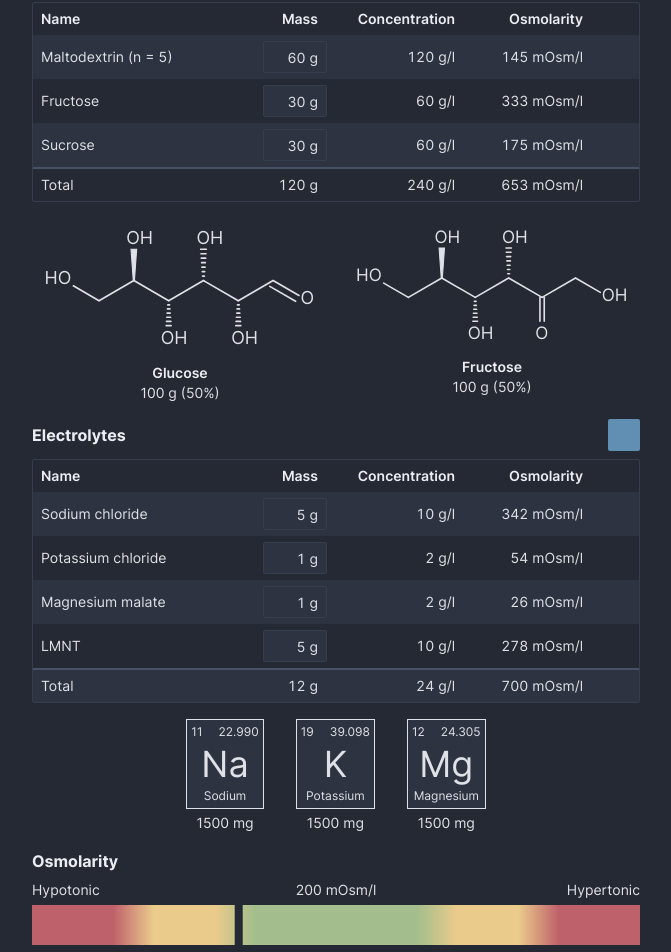
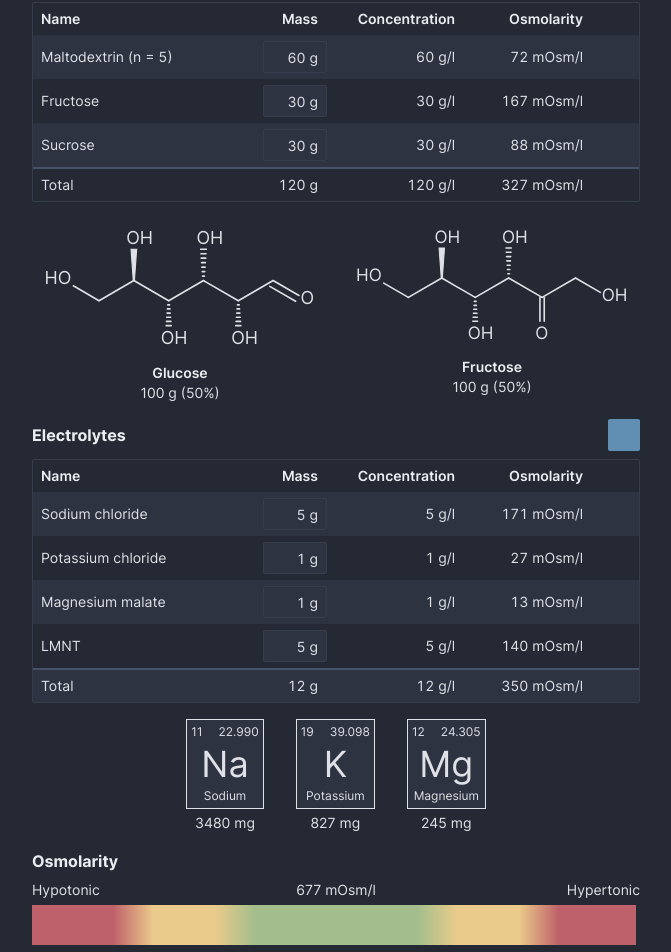
Before and after one commit to jsmolka/bottle, a Vue app: page / in a window 1280 px wide. Shown: the part 238-1190 px from the top of the page, without its empty margins (304-975 px from the left). Built offline with nearby package versions, Linux system fonts and the light colour scheme; some icons are missing.

Commit message:
calculate values

```diff
--- a/src/modules/bottle.js
+++ b/src/modules/bottle.js
@@ -1,33 +1,32 @@
-import { Mixture, Molecule, Substance } from '@/modules/chemistry';
+import { Mixture, Mixtures, Molecule } from '@/modules/chemistry';
 import { array, defineSchema, primitive, schema } from '@/utils/persist';
 
 export class Bottle {
   constructor() {
-    this.volume = 500; // l
-    this.carbohydrates = [
-      Mixture.fromMolecule(Molecule.maltodextrin(5), 60),
-      Mixture.fromMolecule(Molecule.fructose, 30),
-      Mixture.fromMolecule(Molecule.sucrose, 30),
-    ];
-    this.electrolytes = [
-      Mixture.fromMolecule(Molecule.sodiumChloride, 5),
-      Mixture.fromMolecule(Molecule.potassiumChloride, 1),
-      Mixture.fromMolecule(Molecule.magnesiumMalate, 1),
-      new Mixture(
-        'LMNT',
-        [
-          new Substance(Molecule.sodiumChloride, 1000),
-          new Substance(Molecule.potassiumChloride, 150),
-          new Substance(Molecule.magnesiumMalate, 155),
-        ],
-        5,
-      ),
-    ];
+    this.volume = 1; // l
+    this.carbohydrates = Mixtures.of(
+      Mixture.molecule(Molecule.maltodextrin(5), 60),
+      Mixture.molecule(Molecule.fructose, 30),
+      Mixture.molecule(Molecule.sucrose, 30),
+    );
+    this.electrolytes = Mixtures.of(
+      Mixture.molecule(Molecule.sodiumChloride, 5),
+      Mixture.molecule(Molecule.potassiumChloride, 1),
+      Mixture.molecule(Molecule.magnesiumMalate, 1),
+      Mixture.lmnt(5),
+    );
+  }
+
+  get osmolarity() {
+    return (
+      this.carbohydrates.totalOsmolarity(this.volume) +
+      this.electrolytes.totalOsmolarity(this.volume)
+    );
   }
 }
 
 defineSchema(Bottle, {
   volume: primitive(),
-  carbohydrates: array(schema(Mixture)),
-  electrolytes: array(schema(Mixture)),
+  carbohydrates: array(schema(Mixture), Mixtures),
+  electrolytes: array(schema(Mixture), Mixtures),
 });
--- a/src/modules/chemistry.js
+++ b/src/modules/chemistry.js
@@ -29,6 +29,11 @@ export class Atoms {
     this.atom = atom;
     this.count = count;
   }
+
+  // u
+  get mass() {
+    return this.atom.mass * this.count;
+  }
 }
 
 defineSchema(Atoms, {
@@ -40,7 +45,7 @@ export class Molecule {
   constructor(name, formula, osmolesPerMole) {
     this.name = name;
     this.formula = formula;
-    this.osmolesPerMole = osmolesPerMole;
+    this.osmolesPerMole = osmolesPerMole; // Osm/mol
   }
 
   static maltodextrin(n) {
@@ -158,11 +163,26 @@ export class Molecule {
 
   // g/mol
   get molarMass() {
-    let mass = 0;
+    let molarMass = 0;
     for (const atoms of this.formula) {
-      mass += atoms.atom.mass * atoms.count;
+      molarMass += atoms.mass;
     }
-    return mass;
+    return molarMass;
+  }
+
+  // g/l -> Osm/l
+  osmolarity(concentration) {
+    return (concentration / this.molarMass) * this.osmolesPerMole;
+  }
+
+  molarMassPercentage(atom) {
+    let molarMass = 0;
+    for (const atoms of this.formula) {
+      if (atoms.atom.number === atom.number) {
+        molarMass += atoms.mass;
+      }
+    }
+    return molarMass / this.molarMass;
   }
 }
 
@@ -184,6 +204,47 @@ defineSchema(Substance, {
   proportion: primitive(),
 });
 
+export class Substances extends Array {
+  get totalProportion() {
+    let proportion = 0;
+    for (const substance of this) {
+      proportion += substance.proportion;
+    }
+    return proportion;
+  }
+
+  // g/mol
+  get molarMass() {
+    let molarMass = 0;
+    for (const substance of this) {
+      molarMass += substance.proportion * substance.molecule.molarMass;
+    }
+    return molarMass / this.totalProportion;
+  }
+
+  // Osm/mol
+  get osmolesPerMole() {
+    let osmolesPerMole = 0;
+    for (const substance of this) {
+      osmolesPerMole += substance.proportion * substance.molecule.osmolesPerMole;
+    }
+    return osmolesPerMole / this.totalProportion;
+  }
+
+  // g/l -> Osm/l
+  osmolarity(concentration) {
+    return (concentration / this.molarMass) * this.osmolesPerMole;
+  }
+
+  molarMassPercentage(atom) {
+    let molarMass = 0;
+    for (const substance of this) {
+      molarMass += substance.proportion * substance.molecule.molarMassPercentage(atom);
+    }
+    return molarMass / this.totalProportion;
+  }
+}
+
 export class Mixture {
   constructor(name, substances, mass) {
     this.name = name;
@@ -191,34 +252,79 @@ export class Mixture {
     this.mass = mass; // g
   }
 
-  static fromMolecule(molecule, mass) {
-    return new Mixture(molecule.name, [new Substance(molecule, 1)], mass);
+  static molecule(molecule, mass) {
+    return new Mixture(molecule.name, Substances.of(new Substance(molecule, 1)), mass);
   }
 
-  // g/mol
-  get molarMass() {
-    let total = 0;
-    let totalProportions = 0;
-    for (const substance of this.substances) {
-      total += substance.proportion * substance.molecule.molarMass;
-      totalProportions += substance.proportion;
-    }
-    return total / totalProportions;
+  static lmnt(mass) {
+    return new Mixture(
+      'LMNT',
+      Substances.of(
+        new Substance(Molecule.sodiumChloride, 1000),
+        new Substance(Molecule.potassiumChloride, 150),
+        new Substance(Molecule.magnesiumMalate, 150),
+      ),
+      mass,
+    );
   }
 
-  get osmolesPerMole() {
-    let total = 0;
-    let totalProportions = 0;
-    for (const substance of this.substances) {
-      total += substance.proportion * substance.molecule.osmolesPerMole;
-      totalProportions += substance.proportion;
-    }
-    return total / totalProportions;
+  // l -> g/l
+  concentration(volume) {
+    return this.mass / volume;
+  }
+
+  // l -> Osm/l
+  osmolarity(volume) {
+    return this.substances.osmolarity(this.concentration(volume));
   }
 }
 
 defineSchema(Mixture, {
   name: primitive(),
-  substances: array(schema(Substance)),
+  substances: array(schema(Substance), Substances),
   mass: primitive(),
 });
+
+export class Mixtures extends Array {
+  get totalMass() {
+    let mass = 0;
+    for (const mixture of this) {
+      mass += mixture.mass;
+    }
+    return mass;
+  }
+
+  get molarMass() {
+    let molarMass = 0;
+    for (const mixture of this) {
+      molarMass += mixture.mass * mixture.substances.molarMass;
+    }
+    return molarMass / this.totalMass;
+  }
+
+  // l -> g/l
+  totalConcentration(volume) {
+    let concentration = 0;
+    for (const mixture of this) {
+      concentration += mixture.concentration(volume);
+    }
+    return concentration;
+  }
+
+  // l -> Osm/l
+  totalOsmolarity(volume) {
+    let osmolarity = 0;
+    for (const mixture of this) {
+      osmolarity += mixture.osmolarity(volume);
+    }
+    return osmolarity;
+  }
+
+  molarMassPercentage(atom) {
+    let percentage = 0;
+    for (const mixture of this) {
+      percentage += mixture.mass * mixture.substances.molarMassPercentage(atom);
+    }
+    return percentage / this.totalMass;
+  }
+}
--- a/src/views/Index.vue
+++ b/src/views/Index.vue
@@ -11,7 +11,13 @@
     <h1>Bottle</h1>
     <FormItem>
       <Label>Volume</Label>
-      <InputNumber v-model="bottle.volume" :min="1" :max="2000" suffix=" ml" />
+      <InputNumber
+        :model-value="1000 * bottle.volume"
+        @update:model-value="bottle.volume = $event / 1000"
+        :min="1"
+        :max="2000"
+        suffix=" ml"
+      />
     </FormItem>
 
     <h1 class="flex justify-between items-center gap-4">
@@ -20,7 +26,7 @@
         <PhPlus class="size-4" />
       </Button>
     </h1>
-    <Mixtures :mixtures="bottle.carbohydrates" :volume="bottle.volume / 1000" />
+    <Mixtures :mixtures="bottle.carbohydrates" :volume="bottle.volume" />
 
     <div class="flex gap-4">
       <Carbohydrate name="Glucose" :mass="100" :percentage="0.5">
@@ -37,19 +43,21 @@
         <PhPlus class="size-4" />
       </Button>
     </h1>
-    <Mixtures :mixtures="bottle.electrolytes" :volume="bottle.volume / 1000" />
+    <Mixtures :mixtures="bottle.electrolytes" :volume="bottle.volume" />
 
     <div class="flex flex-wrap justify-center gap-8 mx-auto">
-      <Electrolyte :atom="Atom.sodium" :mass="1.5" />
-      <Electrolyte :atom="Atom.potassium" :mass="1.5" />
-      <Electrolyte :atom="Atom.magnesium" :mass="1.5" />
+      <Electrolyte
+        v-for="atom of [Atom.sodium, Atom.potassium, Atom.magnesium]"
+        :atom="atom"
+        :mass="bottle.electrolytes.molarMassPercentage(atom) * bottle.electrolytes.totalMass"
+      />
     </div>
 
     <h1>Osmolarity</h1>
     <svg height="86" fill="currentColor">
       <g>
         <text x="0%" y="14" text-anchor="start">Hypotonic</text>
-        <text x="50%" y="14" text-anchor="middle">200 mOsm/l</text>
+        <text x="50%" y="14" text-anchor="middle">{{ Math.round(1000 * osmolarity) }} mOsm/l</text>
         <text x="100%" y="14" text-anchor="end">Hypertonic</text>
       </g>
       <g>
@@ -67,7 +75,14 @@
           </linearGradient>
         </defs>
         <rect x="0%" y="24" width="100%" height="40" fill="url(#osmolarity-gradient)" />
-        <line x1="34%" y1="24" x2="34%" y2="64" class="stroke-shade-8" stroke-width="8" />
+        <line
+          :x1="(clamp(1000 * osmolarity, 0, 600) / 600) * 100 + '%'"
+          y1="24"
+          :x2="(clamp(1000 * osmolarity, 0, 600) / 600) * 100 + '%'"
+          y2="64"
+          class="stroke-shade-8"
+          stroke-width="8"
+        />
       </g>
       <g>
         <text x="0%" y="84" text-anchor="start">0</text>
@@ -91,6 +106,7 @@ import { Label } from '@/components/ui/label';
 import { Link } from '@/components/ui/link';
 import { Atom } from '@/modules/chemistry';
 import { useBottleStore } from '@/stores/bottle';
+import { clamp } from '@/utils/numeric';
 import Carbohydrate from '@/views/Carbohydrate.vue';
 import Electrolyte from '@/views/Electrolyte.vue';
 import Fructose from '@/views/Fructose.vue';
@@ -98,8 +114,13 @@ import Glucose from '@/views/Glucose.vue';
 import Mixtures from '@/views/Mixtures.vue';
 import { PhPlus } from '@phosphor-icons/vue';
 import { storeToRefs } from 'pinia';
+import { computed } from 'vue';
 
 const { bottle } = storeToRefs(useBottleStore());
+
+const osmolarity = computed(() => {
+  return bottle.value.osmolarity;
+});
 </script>
 
 <style scoped>
--- a/src/views/Mixtures.vue
+++ b/src/views/Mixtures.vue
@@ -28,10 +28,10 @@
             />
           </TableCell>
           <TableCell class="text-right hidden sm:table-cell">
-            {{ Math.round(concentrations[index]) }} g/l
+            {{ format(mixture.concentration(volume)) }} g/l
           </TableCell>
           <TableCell class="text-right">
-            {{ Math.round(1000 * osmolarities[index]) }} mOsm/l
+            {{ format(1000 * mixture.osmolarity(volume)) }} mOsm/l
           </TableCell>
           <TableCell>
             <Button variant="ghost" size="icon" tabindex="-1" @click="mixtures.splice(index, 1)">
@@ -42,13 +42,13 @@
         <TableRow class="border-t-2 border-shade-4">
           <TableCell>Total</TableCell>
           <TableCell class="text-right">
-            <div class="px-2 border-x border-transparent">{{ totalMass }} g</div>
+            <div class="px-2 border-x border-transparent">{{ format(mixtures.totalMass) }} g</div>
           </TableCell>
           <TableCell class="text-right hidden sm:table-cell">
-            {{ Math.round(totalConcentration) }} g/l
+            {{ format(mixtures.totalConcentration(volume)) }} g/l
           </TableCell>
           <TableCell class="text-right">
-            {{ Math.round(1000 * totalOsmolarity) }} mOsm/l
+            {{ format(1000 * mixtures.totalOsmolarity(volume)) }} mOsm/l
           </TableCell>
           <TableCell />
         </TableRow>
@@ -70,45 +70,17 @@ import {
   TableWrapper,
 } from '@/components/ui/table';
 import { PhTrash } from '@phosphor-icons/vue';
-import { computed } from 'vue';
 
 const props = defineProps({
   mixtures: { type: Array, required: true },
   volume: { type: Number, required: true },
 });
 
-const concentrations = computed(() => {
-  return props.mixtures.map(({ mass }) => mass / props.volume);
-});
-
-const osmolarities = computed(() => {
-  return concentrations.value.map(
-    (concentration, index) =>
-      (concentration / props.mixtures[index].molarMass) * props.mixtures[index].osmolesPerMole,
-  );
-});
-
-const totalMass = computed(() => {
-  let total = 0;
-  for (const mixture of props.mixtures) {
-    total += mixture.mass;
-  }
-  return total;
-});
-
-const totalConcentration = computed(() => {
-  let total = 0;
-  for (const concentration of concentrations.value) {
-    total += concentration;
-  }
-  return total;
-});
-
-const totalOsmolarity = computed(() => {
-  let total = 0;
-  for (const osmolarity of osmolarities.value) {
-    total += osmolarity;
-  }
-  return total;
-});
+const format = (value, decimals = 0) => {
+  return value.toLocaleString(undefined, {
+    useGrouping: false,
+    minimumFractionDigits: decimals,
+    maximumFractionDigits: decimals,
+  });
+};
 </script>
```
